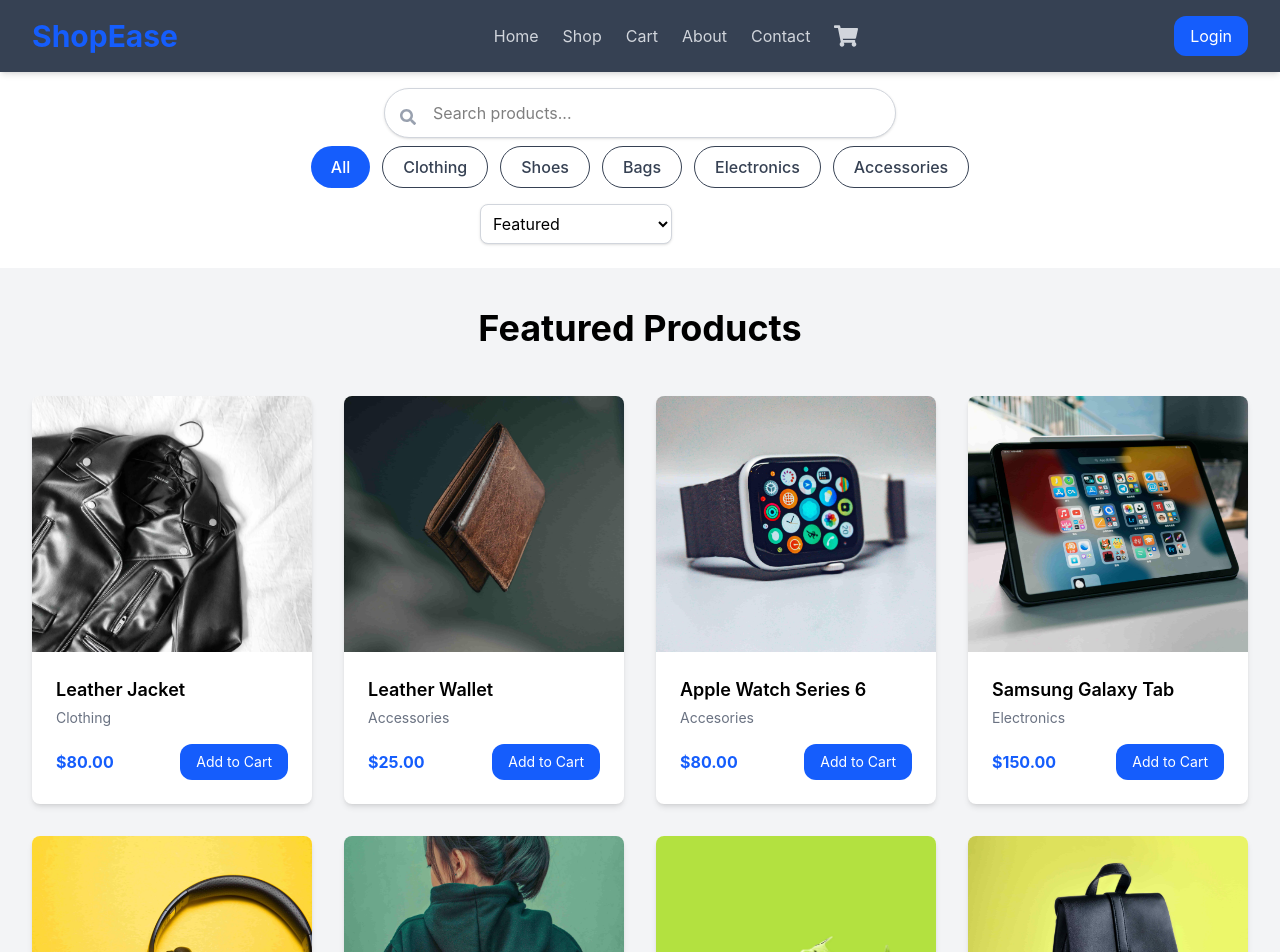
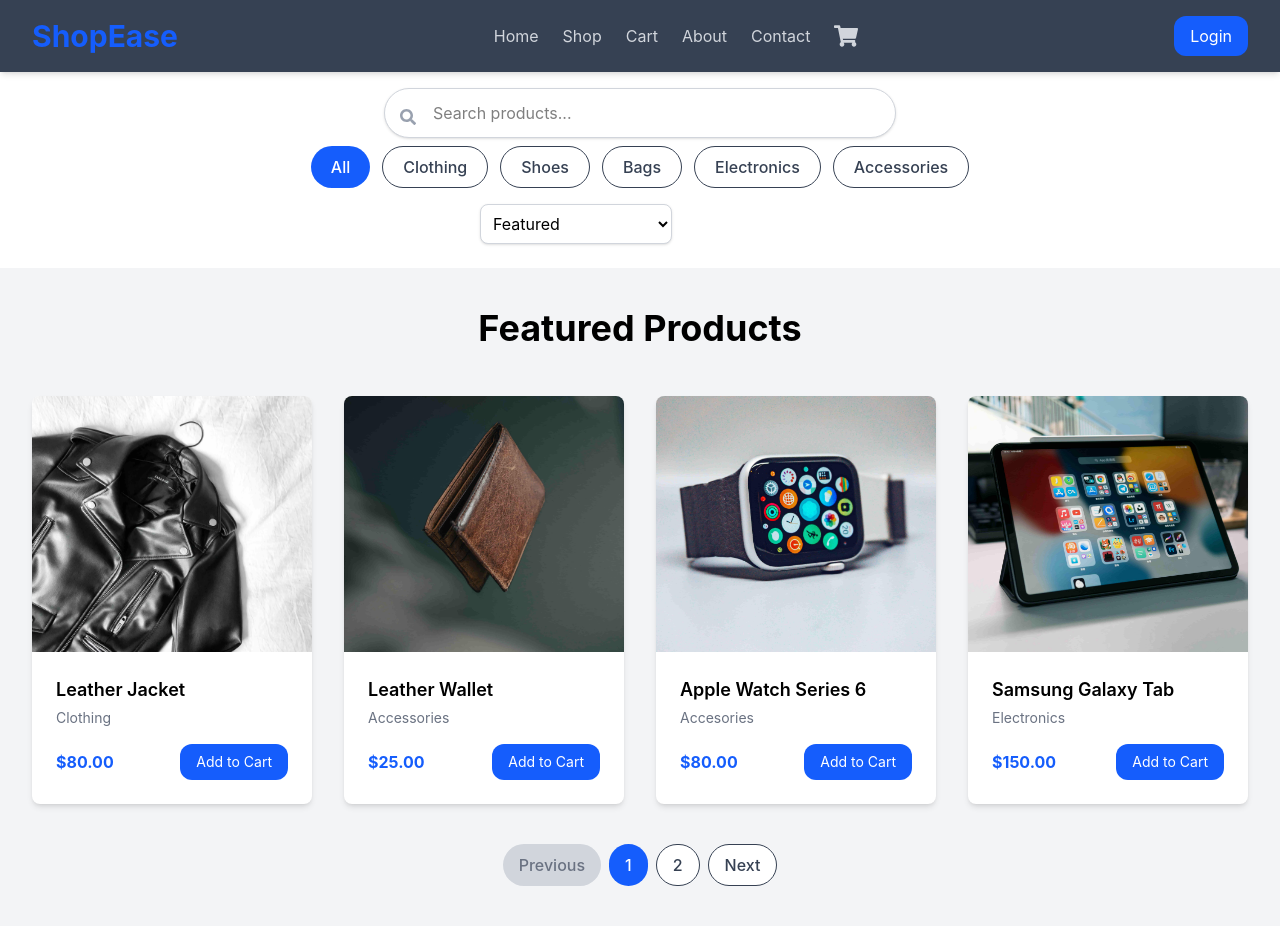
Before and after one commit to Chrischaos2/Tailwind-React-Simple-Ecommerce, a React (Vite) app: page /shop in a window 1280 px wide. Shown: the top 952 px of the page. Built offline with nearby package versions, Linux system fonts and the light colour scheme.

Commit message:
Add Product pagination with page navigation

```diff
--- a/src/components/FeaturedProducts.jsx
+++ b/src/components/FeaturedProducts.jsx
@@ -2,7 +2,13 @@ import React from "react";
 import ProductCard from "./ProductCard";
 import products from "../data/products";
 
-const FeaturedProducts = ({ searchTerm = "", selectedCategory = "All" }) => {
+const FeaturedProducts = ({
+  searchTerm = "",
+  selectedCategory = "All",
+  sortOption = "featured",
+  currentPage = 1,
+  setCurrentPage,
+}) => {
   const term = searchTerm.toLowerCase();
 
   const filteredProducts = products.filter((product) => {
@@ -16,7 +22,31 @@ const FeaturedProducts = ({ searchTerm = "", selectedCategory = "All" }) => {
 
     return matchesSearch && matchesCategory;
   });
-
+  const sortedProducts = [...filteredProducts];
+  if (sortOption === "price-low-high") {
+    sortedProducts.sort((a, b) => a.price - b.price);
+  }
+  if (sortOption === "price-high-low") {
+    sortedProducts.sort((a, b) => b.price - a.price);
+  }
+  if (sortOption === "name-a-z") {
+    sortedProducts.sort((a, b) => a.name.localeCompare(b.name));
+  }
+  if (sortOption === "name-z-a") {
+    sortedProducts.sort((a, b) => b.name.localeCompare(a.name));
+  }
+  const productsPerPage = 4;
+  const indexOfLastProduct = currentPage * productsPerPage;
+  const indexOfFirstProduct = indexOfLastProduct - productsPerPage;
+  const currentProducts = sortedProducts.slice(
+    indexOfFirstProduct,
+    indexOfLastProduct,
+  );
+  const totalPages = Math.ceil(sortedProducts.length / productsPerPage);
+  const pageNumbers = Array.from(
+    { length: totalPages },
+    (_, index) => index + 1,
+  );
   return (
     <section className="py-10 bg-gray-100">
       <div className="max-w-7xl mx-auto px-8">
@@ -30,7 +60,7 @@ const FeaturedProducts = ({ searchTerm = "", selectedCategory = "All" }) => {
               No products found.
             </p>
           ) : (
-            filteredProducts.map((product) => (
+            currentProducts.map((product) => (
               <ProductCard
                 key={product.id}
                 id={product.id}
@@ -42,6 +72,45 @@ const FeaturedProducts = ({ searchTerm = "", selectedCategory = "All" }) => {
             ))
           )}
         </div>
+        {setCurrentPage && (
+          <div className="flex justify-center gap-2 mt-10">
+            <button
+              onClick={() => setCurrentPage(currentPage - 1)}
+              disabled={currentPage === 1}
+              className={`px-4 py-2 rounded-full font-medium transition ${
+                currentPage === 1
+                  ? "bg-gray-300 text-gray-500 cursor-not-allowed"
+                  : "bg-white text-gray-700 border hover:bg-blue-100"
+              }`}
+            >
+              Previous
+            </button>
+            {pageNumbers.map((page) => (
+              <button
+                key={page}
+                onClick={() => setCurrentPage(page)}
+                className={`px-4 py-2 rounded-full font-medium transition ${
+                  currentPage === page
+                    ? "bg-blue-600 text-white"
+                    : "bg-white text-gray-700 border hover:bg-blue-100"
+                }`}
+              >
+                {page}
+              </button>
+            ))}
+            <button
+              onClick={() => setCurrentPage(currentPage + 1)}
+              disabled={currentPage === totalPages}
+              className={`px-4 py-2 rounded-full font-medium transition ${
+                currentPage === totalPages
+                  ? "bg-gray-300 text-gray-500 cursor-not-allowed"
+                  : "bg-white text-gray-700 border hover:bg-blue-100"
+              }`}
+            >
+              Next
+            </button>
+          </div>
+        )}
       </div>
     </section>
   );
--- a/src/pages/Shop.jsx
+++ b/src/pages/Shop.jsx
@@ -6,6 +6,7 @@ const Shop = () => {
   const [searchTerm, setSearchTerm] = useState("");
   const [selectedCategory, setSelectedCategory] = useState("All");
   const [sortOption, setSortOption] = useState("featured");
+  const [currentPage, setCurrentPage] = useState(1);
 
   return (
     <div className="flex flex-col items-center mb-10 mt-4">
@@ -16,7 +17,10 @@ const Shop = () => {
           type="text"
           placeholder="Search products..."
           value={searchTerm}
-          onChange={(e) => setSearchTerm(e.target.value)}
+          onChange={(e) => {
+            setSearchTerm(e.target.value);
+            setCurrentPage(1); // Reset to first page on search
+          }}
           className="w-full mb-2 pl-12 pr-4 py-3 bg-white border border-gray-300 rounded-full shadow-sm focus:outline-none focus:ring-2 focus:ring-blue-500 focus:border-blue-500 transition"
         />
       </div>
@@ -25,7 +29,10 @@ const Shop = () => {
           (category) => (
             <button
               key={category}
-              onClick={() => setSelectedCategory(category)}
+              onClick={() => {
+                setSelectedCategory(category);
+                setCurrentPage(1); // Reset to first page on category change
+              }}
               className={`px-5 py-2 rounded-full font-medium transition ${
                 selectedCategory === category
                   ? "bg-blue-600 text-white"
@@ -40,7 +47,10 @@ const Shop = () => {
       <div className="w-full max-w-xs mb-6">
         <select
           value={sortOption}
-          onChange={(e) => setSortOption(e.target.value)}
+          onChange={(e) => {
+            setSortOption(e.target.value);
+            setCurrentPage(1); // Reset to first page on sort change
+          }}
           className="w-48 px-2 py-2 border border-gray-300 rounded-lg bg-white shadow-sm focus:outline-none focus:ring-2 focus:ring-blue-500"
         >
           <option value="featured">Featured</option>
@@ -54,6 +64,8 @@ const Shop = () => {
         searchTerm={searchTerm}
         selectedCategory={selectedCategory}
         sortOption={sortOption}
+        currentPage={currentPage}
+        setCurrentPage={setCurrentPage}
       />
     </div>
   );
```
